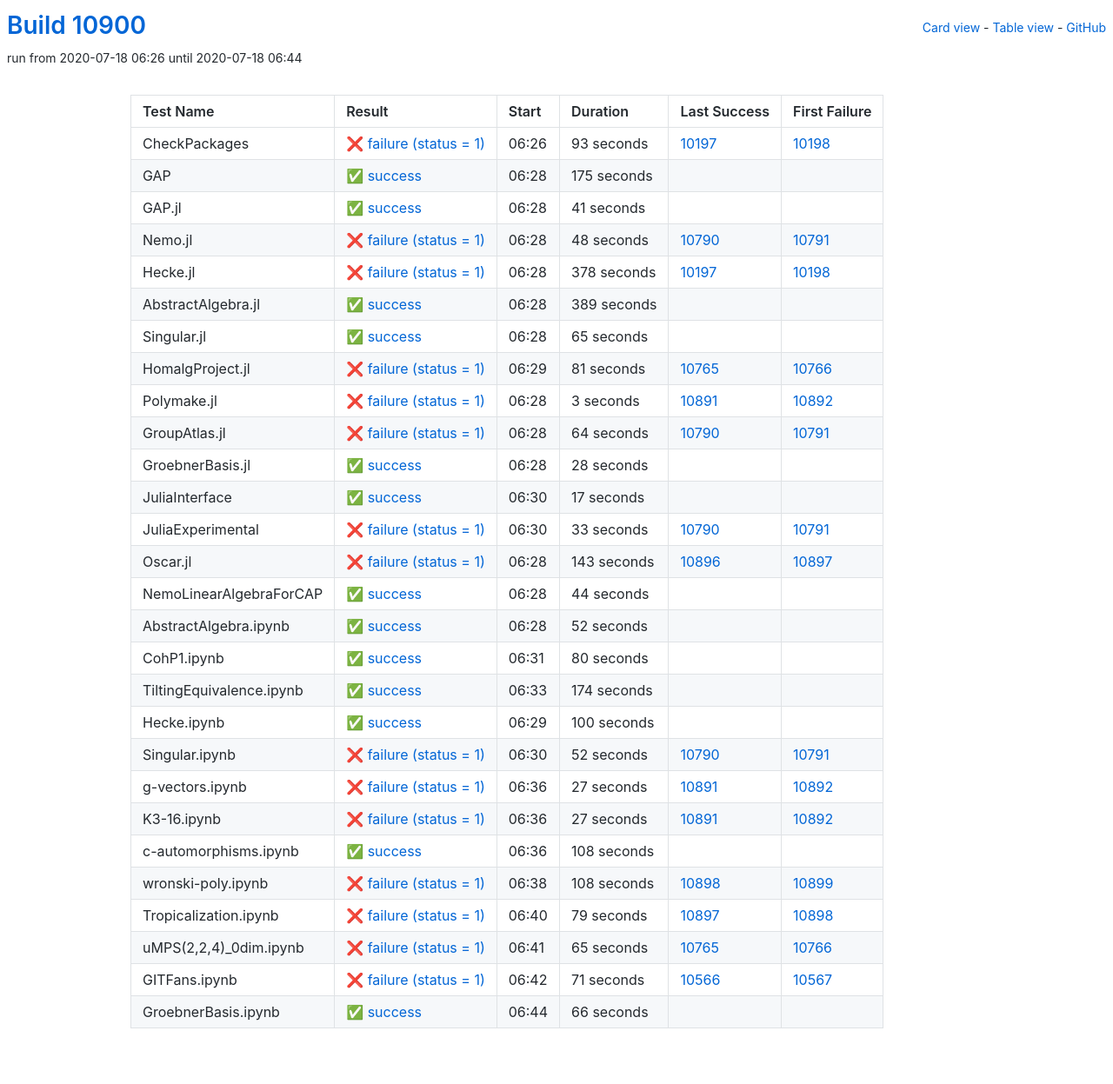
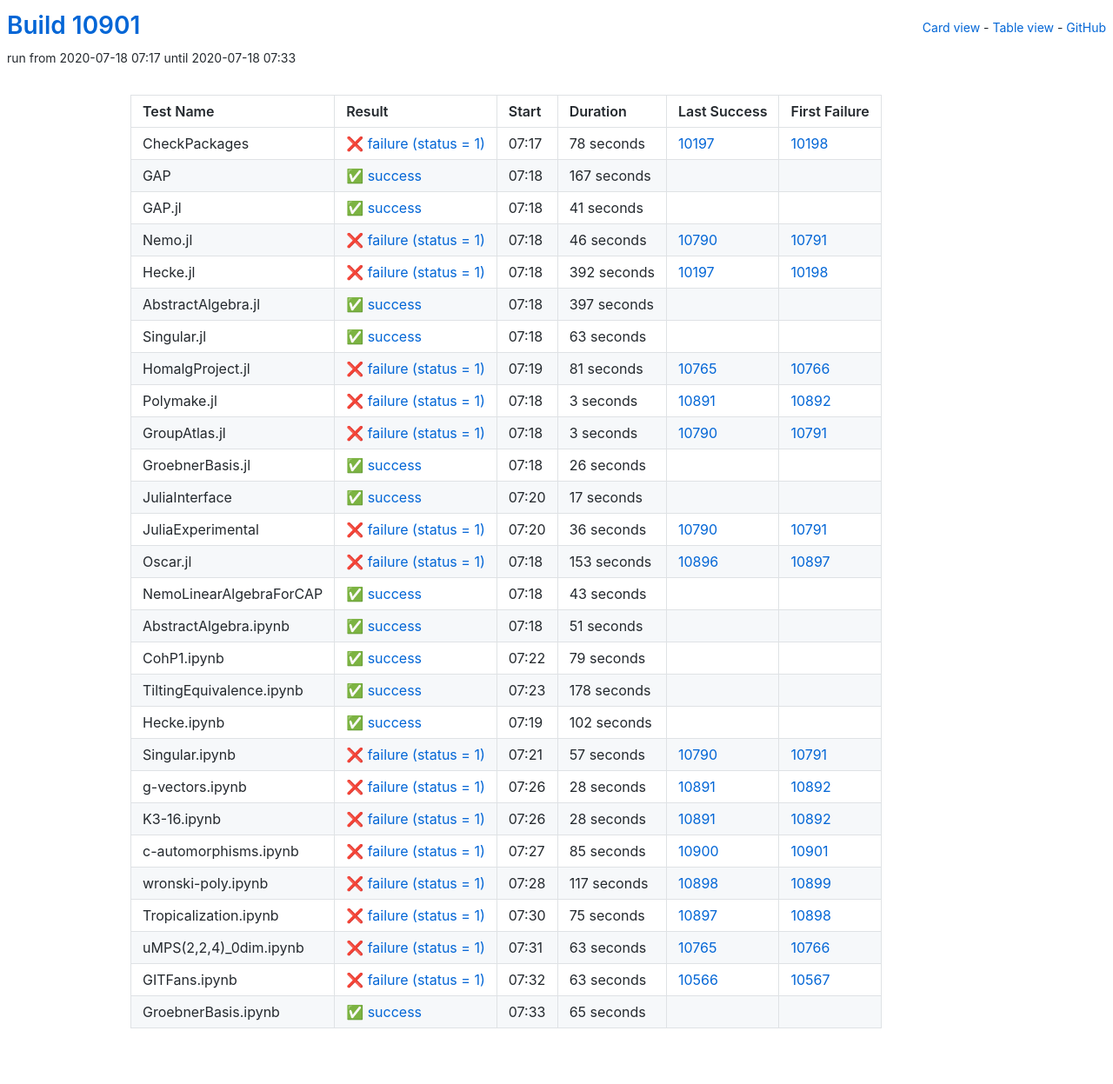
Before and after one commit to oscar-system/oscar-ci-status, a Jekyll site: the page built from table.html, in a window 1280 px wide. Shown: the whole page at 87% size. Built offline with Jekyll 4.4.1, drawn with Linux system fonts in a browser that asks for light colours.

Commit message:
Build #10901

```diff
--- a/_data/ci.yml
+++ b/_data/ci.yml
@@ -1,6 +1,6 @@
 ---
-build: 10900
-build_url: https://oscarci.mathematik.uni-kl.de/job/oscar/10900/
+build: 10901
+build_url: https://oscarci.mathematik.uni-kl.de/job/oscar/10901/
 job: oscar
 organization: oscar-system
 repo: oscar-ci-status
@@ -8,32 +8,32 @@
 tests:
 - name: CheckPackages
   id: checkpackages
-  log: https://oscarci.mathematik.uni-kl.de/job/oscar/10900/artifact/logs/build-10900/CheckPackages.log
-  start: 2020-07-18 06:26
+  log: https://oscarci.mathematik.uni-kl.de/job/oscar/10901/artifact/logs/build-10901/CheckPackages.log
+  start: 2020-07-18 07:17
   success: false
   exitcode: 1
   status: failure
-  duration: 93
+  duration: 78
   last_success: 10197
   last_success_url: https://oscarci.mathematik.uni-kl.de/job/oscar/10197/
   first_failure: 10198
   first_failure_url: https://oscarci.mathematik.uni-kl.de/job/oscar/10198/
 - name: GAP
   id: gap
-  log: https://oscarci.mathematik.uni-kl.de/job/oscar/10900/artifact/logs/build-10900/GAP.log
-  start: 2020-07-18 06:28
+  log: https://oscarci.mathematik.uni-kl.de/job/oscar/10901/artifact/logs/build-10901/GAP.log
+  start: 2020-07-18 07:18
   success: true
   exitcode: 0
   status: success
-  duration: 175
+  duration: 167
   last_success: false
   last_success_url:
   first_failure: false
   first_failure_url:
 - name: GAP.jl
   id: gap-jl
-  log: https://oscarci.mathematik.uni-kl.de/job/oscar/10900/artifact/logs/build-10900/GAP.jl.log
-  start: 2020-07-18 06:28
+  log: https://oscarci.mathematik.uni-kl.de/job/oscar/10901/artifact/logs/build-10901/GAP.jl.log
+  start: 2020-07-18 07:18
   success: true
   exitcode: 0
   status: success
@@ -44,56 +44,56 @@
   first_failure_url:
 - name: Nemo.jl
   id: nemo-jl
-  log: https://oscarci.mathematik.uni-kl.de/job/oscar/10900/artifact/logs/build-10900/Nemo.jl.log
-  start: 2020-07-18 06:28
+  log: https://oscarci.mathematik.uni-kl.de/job/oscar/10901/artifact/logs/build-10901/Nemo.jl.log
+  start: 2020-07-18 07:18
   success: false
   exitcode: 1
   status: failure
-  duration: 48
+  duration: 46
   last_success: 10790
   last_success_url: https://oscarci.mathematik.uni-kl.de/job/oscar/10790/
   first_failure: 10791
   first_failure_url: https://oscarci.mathematik.uni-kl.de/job/oscar/10791/
 - name: Hecke.jl
   id: hecke-jl
-  log: https://oscarci.mathematik.uni-kl.de/job/oscar/10900/artifact/logs/build-10900/Hecke.jl.log
-  start: 2020-07-18 06:28
+  log: https://oscarci.mathematik.uni-kl.de/job/oscar/10901/artifact/logs/build-10901/Hecke.jl.log
+  start: 2020-07-18 07:18
   success: false
   exitcode: 1
   status: failure
-  duration: 378
+  duration: 392
   last_success: 10197
   last_success_url: https://oscarci.mathematik.uni-kl.de/job/oscar/10197/
   first_failure: 10198
   first_failure_url: https://oscarci.mathematik.uni-kl.de/job/oscar/10198/
 - name: AbstractAlgebra.jl
   id: abstractalgebra-jl
-  log: https://oscarci.mathematik.uni-kl.de/job/oscar/10900/artifact/logs/build-10900/AbstractAlgebra.jl.log
-  start: 2020-07-18 06:28
+  log: https://oscarci.mathematik.uni-kl.de/job/oscar/10901/artifact/logs/build-10901/AbstractAlgebra.jl.log
+  start: 2020-07-18 07:18
   success: true
   exitcode: 0
   status: success
-  duration: 389
+  duration: 397
   last_success: false
   last_success_url:
   first_failure: false
   first_failure_url:
 - name: Singular.jl
   id: singular-jl
-  log: https://oscarci.mathematik.uni-kl.de/job/oscar/10900/artifact/logs/build-10900/Singular.jl.log
-  start: 2020-07-18 06:28
+  log: https://oscarci.mathematik.uni-kl.de/job/oscar/10901/artifact/logs/build-10901/Singular.jl.log
+  start: 2020-07-18 07:18
   success: true
   exitcode: 0
   status: success
-  duration: 65
+  duration: 63
   last_success: false
   last_success_url:
   first_failure: false
   first_failure_url:
 - name: HomalgProject.jl
   id: homalgproject-jl
-  log: https://oscarci.mathematik.uni-kl.de/job/oscar/10900/artifact/logs/build-10900/HomalgProject.jl.log
-  start: 2020-07-18 06:29
+  log: https://oscarci.mathematik.uni-kl.de/job/oscar/10901/artifact/logs/build-10901/HomalgProject.jl.log
+  start: 2020-07-18 07:19
   success: false
   exitcode: 1
   status: failure
@@ -104,8 +104,8 @@
   first_failure_url: https://oscarci.mathematik.uni-kl.de/job/oscar/10766/
 - name: Polymake.jl
   id: polymake-jl
-  log: https://oscarci.mathematik.uni-kl.de/job/oscar/10900/artifact/logs/build-10900/Polymake.jl.log
-  start: 2020-07-18 06:28
+  log: https://oscarci.mathematik.uni-kl.de/job/oscar/10901/artifact/logs/build-10901/Polymake.jl.log
+  start: 2020-07-18 07:18
   success: false
   exitcode: 1
   status: failure
@@ -116,32 +116,32 @@
   first_failure_url: https://oscarci.mathematik.uni-kl.de/job/oscar/10892/
 - name: GroupAtlas.jl
   id: groupatlas-jl
-  log: https://oscarci.mathematik.uni-kl.de/job/oscar/10900/artifact/logs/build-10900/GroupAtlas.jl.log
-  start: 2020-07-18 06:28
+  log: https://oscarci.mathematik.uni-kl.de/job/oscar/10901/artifact/logs/build-10901/GroupAtlas.jl.log
+  start: 2020-07-18 07:18
   success: false
   exitcode: 1
   status: failure
-  duration: 64
+  duration: 3
   last_success: 10790
   last_success_url: https://oscarci.mathematik.uni-kl.de/job/oscar/10790/
   first_failure: 10791
   first_failure_url: https://oscarci.mathematik.uni-kl.de/job/oscar/10791/
 - name: GroebnerBasis.jl
   id: groebnerbasis-jl
-  log: https://oscarci.mathematik.uni-kl.de/job/oscar/10900/artifact/logs/build-10900/GroebnerBasis.jl.log
-  start: 2020-07-18 06:28
+  log: https://oscarci.mathematik.uni-kl.de/job/oscar/10901/artifact/logs/build-10901/GroebnerBasis.jl.log
+  start: 2020-07-18 07:18
   success: true
   exitcode: 0
   status: success
-  duration: 28
+  duration: 26
   last_success: false
   last_success_url:
   first_failure: false
   first_failure_url:
 - name: JuliaInterface
   id: juliainterface
-  log: https://oscarci.mathematik.uni-kl.de/job/oscar/10900/artifact/logs/build-10900/JuliaInterface.log
-  start: 2020-07-18 06:30
+  log: https://oscarci.mathematik.uni-kl.de/job/oscar/10901/artifact/logs/build-10901/JuliaInterface.log
+  start: 2020-07-18 07:20
   success: true
   exitcode: 0
   status: success
@@ -152,192 +152,192 @@
   first_failure_url:
 - name: JuliaExperimental
   id: juliaexperimental
-  log: https://oscarci.mathematik.uni-kl.de/job/oscar/10900/artifact/logs/build-10900/JuliaExperimental.log
-  start: 2020-07-18 06:30
+  log: https://oscarci.mathematik.uni-kl.de/job/oscar/10901/artifact/logs/build-10901/JuliaExperimental.log
+  start: 2020-07-18 07:20
   success: false
   exitcode: 1
   status: failure
-  duration: 33
+  duration: 36
   last_success: 10790
   last_success_url: https://oscarci.mathematik.uni-kl.de/job/oscar/10790/
   first_failure: 10791
   first_failure_url: https://oscarci.mathematik.uni-kl.de/job/oscar/10791/
 - name: Oscar.jl
   id: oscar-jl
-  log: https://oscarci.mathematik.uni-kl.de/job/oscar/10900/artifact/logs/build-10900/Oscar.jl.log
-  start: 2020-07-18 06:28
+  log: https://oscarci.mathematik.uni-kl.de/job/oscar/10901/artifact/logs/build-10901/Oscar.jl.log
+  start: 2020-07-18 07:18
   success: false
   exitcode: 1
   status: failure
-  duration: 143
+  duration: 153
   last_success: 10896
   last_success_url: https://oscarci.mathematik.uni-kl.de/job/oscar/10896/
   first_failure: 10897
   first_failure_url: https://oscarci.mathematik.uni-kl.de/job/oscar/10897/
 - name: NemoLinearAlgebraForCAP
   id: nemolinearalgebraforcap
-  log: https://oscarci.mathematik.uni-kl.de/job/oscar/10900/artifact/logs/build-10900/NemoLinearAlgebraForCAP.log
-  start: 2020-07-18 06:28
+  log: https://oscarci.mathematik.uni-kl.de/job/oscar/10901/artifact/logs/build-10901/NemoLinearAlgebraForCAP.log
+  start: 2020-07-18 07:18
   success: true
   exitcode: 0
   status: success
-  duration: 44
+  duration: 43
   last_success: false
   last_success_url:
   first_failure: false
   first_failure_url:
 - name: AbstractAlgebra.ipynb
   id: abstractalgebra-ipynb
-  log: https://oscarci.mathematik.uni-kl.de/job/oscar/10900/artifact/logs/build-10900/AbstractAlgebra.ipynb.log
-  start: 2020-07-18 06:28
+  log: https://oscarci.mathematik.uni-kl.de/job/oscar/10901/artifact/logs/build-10901/AbstractAlgebra.ipynb.log
+  start: 2020-07-18 07:18
   success: true
   exitcode: 0
   status: success
-  duration: 52
+  duration: 51
   last_success: false
   last_success_url:
   first_failure: false
   first_failure_url:
 - name: CohP1.ipynb
   id: cohp1-ipynb
-  log: https://oscarci.mathematik.uni-kl.de/job/oscar/10900/artifact/logs/build-10900/CohP1.ipynb.log
-  start: 2020-07-18 06:31
+  log: https://oscarci.mathematik.uni-kl.de/job/oscar/10901/artifact/logs/build-10901/CohP1.ipynb.log
+  start: 2020-07-18 07:22
   success: true
   exitcode: 0
   status: success
-  duration: 80
+  duration: 79
   last_success: false
   last_success_url:
   first_failure: false
   first_failure_url:
 - name: TiltingEquivalence.ipynb
   id: tiltingequivalence-ipynb
-  log: https://oscarci.mathematik.uni-kl.de/job/oscar/10900/artifact/logs/build-10900/TiltingEquivalence.ipynb.log
-  start: 2020-07-18 06:33
+  log: https://oscarci.mathematik.uni-kl.de/job/oscar/10901/artifact/logs/build-10901/TiltingEquivalence.ipynb.log
+  start: 2020-07-18 07:23
   success: true
   exitcode: 0
   status: success
-  duration: 174
+  duration: 178
   last_success: false
   last_success_url:
   first_failure: false
   first_failure_url:
 - name: Hecke.ipynb
   id: hecke-ipynb
-  log: https://oscarci.mathematik.uni-kl.de/job/oscar/10900/artifact/logs/build-10900/Hecke.ipynb.log
-  start: 2020-07-18 06:29
+  log: https://oscarci.mathematik.uni-kl.de/job/oscar/10901/artifact/logs/build-10901/Hecke.ipynb.log
+  start: 2020-07-18 07:19
   success: true
   exitcode: 0
   status: success
-  duration: 100
+  duration: 102
   last_success: false
   last_success_url:
   first_failure: false
   first_failure_url:
 - name: Singular.ipynb
   id: singular-ipynb
-  log: https://oscarci.mathematik.uni-kl.de/job/oscar/10900/artifact/logs/build-10900/Singular.ipynb.log
-  start: 2020-07-18 06:30
+  log: https://oscarci.mathematik.uni-kl.de/job/oscar/10901/artifact/logs/build-10901/Singular.ipynb.log
+  start: 2020-07-18 07:21
   success: false
   exitcode: 1
   status: failure
-  duration: 52
+  duration: 57
   last_success: 10790
   last_success_url: https://oscarci.mathematik.uni-kl.de/job/oscar/10790/
   first_failure: 10791
   first_failure_url: https://oscarci.mathematik.uni-kl.de/job/oscar/10791/
 - name: g-vectors.ipynb
   id: g-vectors-ipynb
-  log: https://oscarci.mathematik.uni-kl.de/job/oscar/10900/artifact/logs/build-10900/g-vectors.ipynb.log
-  start: 2020-07-18 06:36
+  log: https://oscarci.mathematik.uni-kl.de/job/oscar/10901/artifact/logs/build-10901/g-vectors.ipynb.log
+  start: 2020-07-18 07:26
   success: false
   exitcode: 1
   status: failure
-  duration: 27
+  duration: 28
   last_success: 10891
   last_success_url: https://oscarci.mathematik.uni-kl.de/job/oscar/10891/
   first_failure: 10892
   first_failure_url: https://oscarci.mathematik.uni-kl.de/job/oscar/10892/
 - name: K3-16.ipynb
   id: k3-16-ipynb
-  log: https://oscarci.mathematik.uni-kl.de/job/oscar/10900/artifact/logs/build-10900/K3-16.ipynb.log
-  start: 2020-07-18 06:36
+  log: https://oscarci.mathematik.uni-kl.de/job/oscar/10901/artifact/logs/build-10901/K3-16.ipynb.log
+  start: 2020-07-18 07:26
   success: false
   exitcode: 1
   status: failure
-  duration: 27
+  duration: 28
   last_success: 10891
   last_success_url: https://oscarci.mathematik.uni-kl.de/job/oscar/10891/
   first_failure: 10892
   first_failure_url: https://oscarci.mathematik.uni-kl.de/job/oscar/10892/
 - name: c-automorphisms.ipynb
   id: c-automorphisms-ipynb
-  log: https://oscarci.mathematik.uni-kl.de/job/oscar/10900/artifact/logs/build-10900/c-automorphisms.ipynb.log
-  start: 2020-07-18 06:36
-  success: true
-  exitcode: 0
-  status: success
-  duration: 108
-  last_success: false
-  last_success_url:
-  first_failure: false
-  first_failure_url:
-- name: wronski-poly.ipynb
-  id: wronski-poly-ipynb
-  log: https://oscarci.mathematik.uni-kl.de/job/oscar/10900/artifact/logs/build-10900/wronski-poly.ipynb.log
-  start: 2020-07-18 06:38
+  log: https://oscarci.mathematik.uni-kl.de/job/oscar/10901/artifact/logs/build-10901/c-automorphisms.ipynb.log
+  start: 2020-07-18 07:27
   success: false
   exitcode: 1
   status: failure
-  duration: 108
+  duration: 85
+  last_success: 10900
+  last_success_url: https://oscarci.mathematik.uni-kl.de/job/oscar/10900/
+  first_failure: 10901
+  first_failure_url: https://oscarci.mathematik.uni-kl.de/job/oscar/10901/
+- name: wronski-poly.ipynb
+  id: wronski-poly-ipynb
+  log: https://oscarci.mathematik.uni-kl.de/job/oscar/10901/artifact/logs/build-10901/wronski-poly.ipynb.log
+  start: 2020-07-18 07:28
+  success: false
+  exitcode: 1
+  status: failure
+  duration: 117
   last_success: 10898
   last_success_url: https://oscarci.mathematik.uni-kl.de/job/oscar/10898/
   first_failure: 10899
   first_failure_url: https://oscarci.mathematik.uni-kl.de/job/oscar/10899/
 - name: Tropicalization.ipynb
   id: tropicalization-ipynb
-  log: https://oscarci.mathematik.uni-kl.de/job/oscar/10900/artifact/logs/build-10900/Tropicalization.ipynb.log
-  start: 2020-07-18 06:40
+  log: https://oscarci.mathematik.uni-kl.de/job/oscar/10901/artifact/logs/build-10901/Tropicalization.ipynb.log
+  start: 2020-07-18 07:30
   success: false
   exitcode: 1
   status: failure
-  duration: 79
+  duration: 75
   last_success: 10897
   last_success_url: https://oscarci.mathematik.uni-kl.de/job/oscar/10897/
   first_failure: 10898
   first_failure_url: https://oscarci.mathematik.uni-kl.de/job/oscar/10898/
 - name: uMPS(2,2,4)_0dim.ipynb
   id: umps-2-2-4-0dim-ipynb
-  log: https://oscarci.mathematik.uni-kl.de/job/oscar/10900/artifact/logs/build-10900/uMPS-2-2-4-_0dim.ipynb.log
-  start: 2020-07-18 06:41
+  log: https://oscarci.mathematik.uni-kl.de/job/oscar/10901/artifact/logs/build-10901/uMPS-2-2-4-_0dim.ipynb.log
+  start: 2020-07-18 07:31
   success: false
   exitcode: 1
   status: failure
-  duration: 65
+  duration: 63
   last_success: 10765
   last_success_url: https://oscarci.mathematik.uni-kl.de/job/oscar/10765/
   first_failure: 10766
   first_failure_url: https://oscarci.mathematik.uni-kl.de/job/oscar/10766/
 - name: GITFans.ipynb
   id: gitfans-ipynb
-  log: https://oscarci.mathematik.uni-kl.de/job/oscar/10900/artifact/logs/build-10900/GITFans.ipynb.log
-  start: 2020-07-18 06:42
+  log: https://oscarci.mathematik.uni-kl.de/job/oscar/10901/artifact/logs/build-10901/GITFans.ipynb.log
+  start: 2020-07-18 07:32
   success: false
   exitcode: 1
   status: failure
-  duration: 71
+  duration: 63
   last_success: 10566
   last_success_url: https://oscarci.mathematik.uni-kl.de/job/oscar/10566/
   first_failure: 10567
   first_failure_url: https://oscarci.mathematik.uni-kl.de/job/oscar/10567/
 - name: GroebnerBasis.ipynb
   id: groebnerbasis-ipynb
-  log: https://oscarci.mathematik.uni-kl.de/job/oscar/10900/artifact/logs/build-10900/GroebnerBasis.ipynb.log
-  start: 2020-07-18 06:44
+  log: https://oscarci.mathematik.uni-kl.de/job/oscar/10901/artifact/logs/build-10901/GroebnerBasis.ipynb.log
+  start: 2020-07-18 07:33
   success: true
   exitcode: 0
   status: success
-  duration: 66
+  duration: 65
   last_success: false
   last_success_url:
   first_failure: false
```
Also changed, not shown: README.md.
